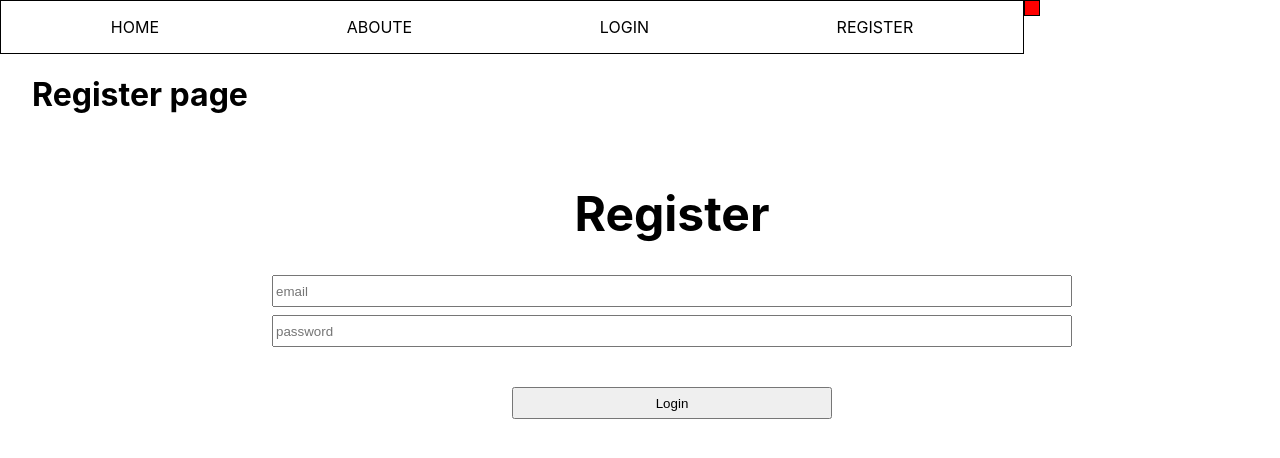
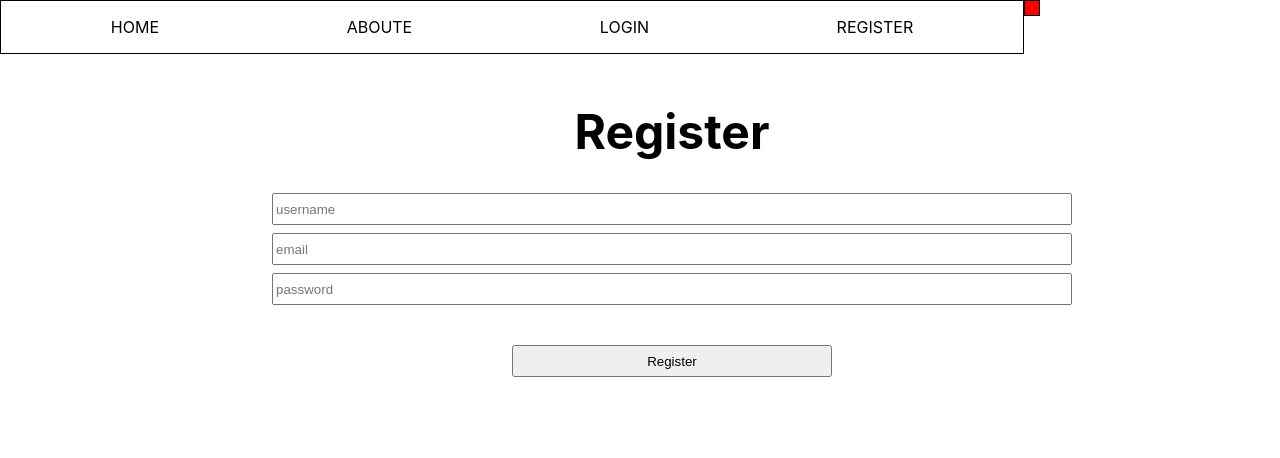
Before and after one commit to BucoTEC/booking-frontend, a Next.js app: page /auth/register in a window 1280 px wide. Shown: the top 458 px of the page. Built offline with nearby package versions, Linux system fonts and the light colour scheme.

Commit message:
cleen up register form

```diff
--- a/ui/pageviews/register/index.js
+++ b/ui/pageviews/register/index.js
@@ -4,7 +4,6 @@ import RegisterForm from "./registerForm/RegisterForm";
 function Register() {
 	return (
 		<>
-			<h1>Register page</h1>
 			<RegisterForm />
 		</>
 	);
--- a/ui/pageviews/register/registerForm/RegisterForm.js
+++ b/ui/pageviews/register/registerForm/RegisterForm.js
@@ -1,20 +1,23 @@
-import React, { useContext, useState } from "react";
+import React, { useState } from "react";
 
 import { useRouter } from "next/router";
-
-import { UserContext } from "../../../../context/UserContext";
 
 import cl from "./RegisterForm.module.scss";
 
 function RegisterForm() {
-	console.log("register form");
 	const router = useRouter();
-	const { setCurrentUser } = useContext(UserContext);
 	const [email, setEmail] = useState("");
+	const [username, setUsername] = useState("");
+
 	const [isLoading, setIsLoadin] = useState(false);
 	// const [err, setErr] = useState(null);
 
 	const [password, setPassword] = useState("");
+
+	const usernameHandler = (e) => {
+		setUsername(e.target.value);
+	};
+
 	const emailHandler = (e) => {
 		setEmail(e.target.value);
 	};
@@ -27,14 +30,11 @@ function RegisterForm() {
 		try {
 			setIsLoadin(true);
 			const res = await axios.post("http://localhost:5000/api/auth/login", {
+				username,
 				email,
 				password,
 			});
-			setCurrentUser({
-				userId: res.data.userId,
-				isAdmin: res.data.isAdmin,
-				token: res.data.token,
-			});
+
 			setIsLoadin(false);
 			router.push("/");
 		} catch (error) {
@@ -53,6 +53,15 @@ function RegisterForm() {
 			) : (
 				<>
 					<input
+						type="username"
+						name="username"
+						placeholder="username"
+						value={username}
+						onChange={usernameHandler}
+						required
+						min="3"
+					/>
+					<input
 						type="email"
 						name="email"
 						placeholder="email"
@@ -70,7 +79,7 @@ function RegisterForm() {
 						required
 						min="3"
 					/>
-					<button onClick={registerHandler}>Login</button>
+					<button onClick={registerHandler}>Register</button>
 				</>
 			)}
 		</div>
```
